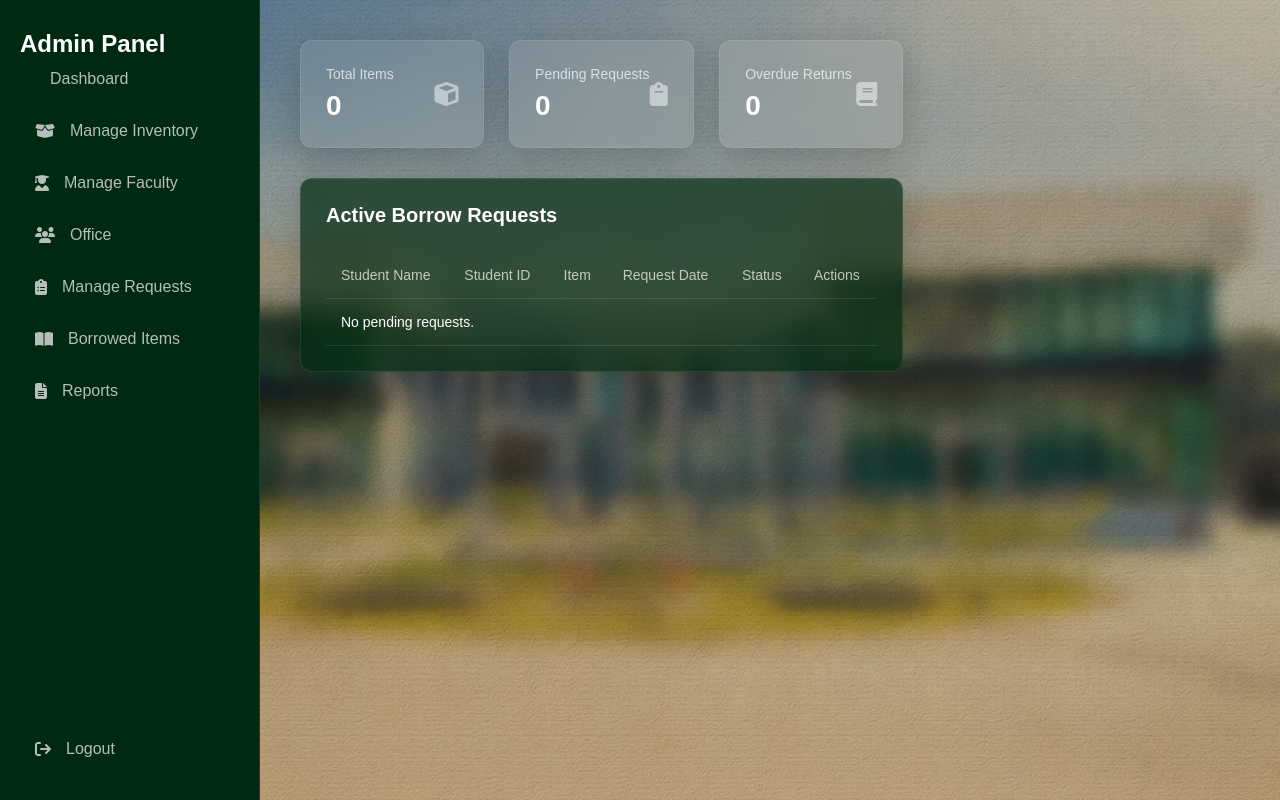
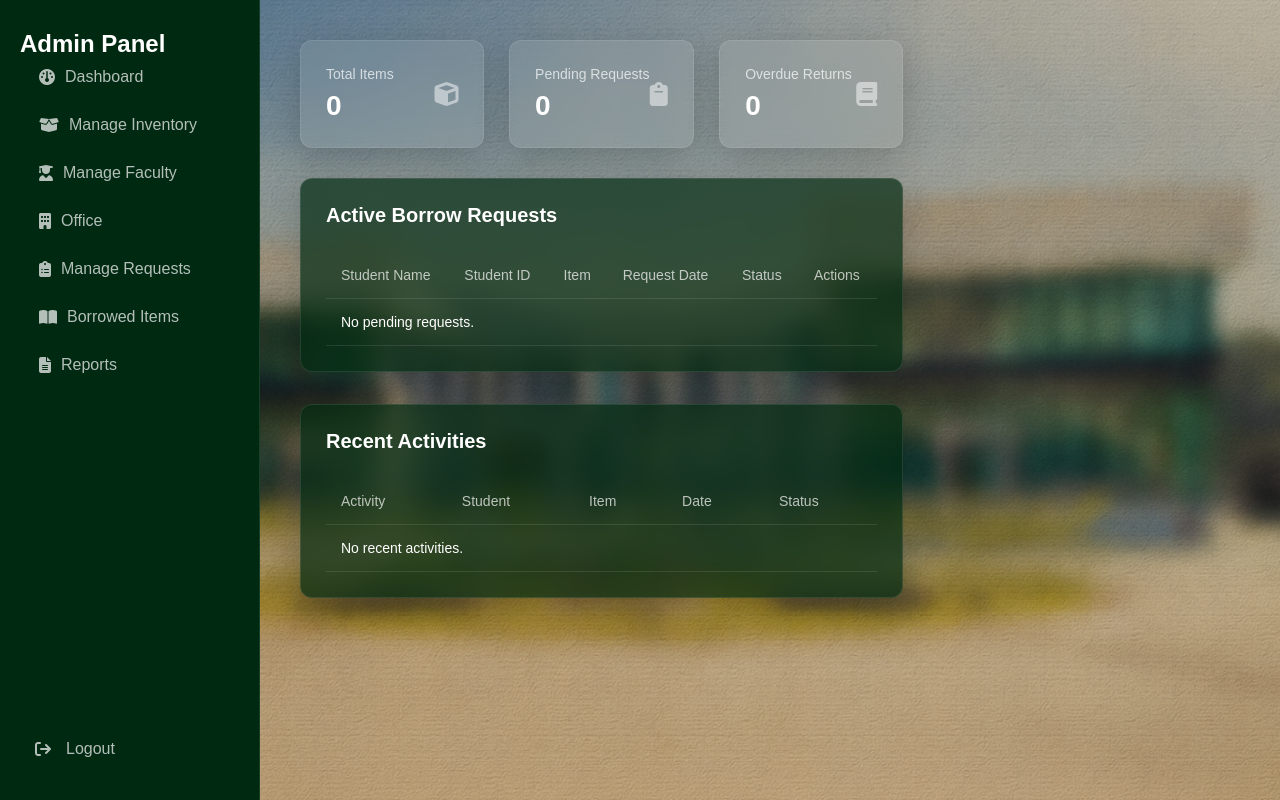
Before and after one commit to CarlJulius/CReaTE_IMS-BTS, a Flask app: page /admin/dashboard in a window 1280 px wide. Run offline with Flask 3, Linux system fonts and the light colour scheme.

Commit message:
completed every route

```diff
--- a/Templates/admin-dashboard.html
+++ b/Templates/admin-dashboard.html
@@ -64,6 +64,66 @@
                 </tbody>
             </table>
         </div>
+        <div class="table-container" style="margin-top: 2rem;">
+            <h2>Recent Activities</h2>
+            <table>
+                <thead>
+                    <tr>
+                        <th>Activity</th>
+                        <th>Student</th>
+                        <th>Item</th>
+                        <th>Date</th>
+                        <th>Status</th>
+                    </tr>
+                </thead>
+                <tbody>
+                    {% for act in recent_activities %}
+                    <tr>
+                        <td>
+                            {% if act.status == 'pending' %}
+                                <i class="fa-solid fa-clock" style="color:#facc15;"></i> Borrow Requested
+                            {% elif act.status == 'approved' %}
+                                <i class="fa-solid fa-circle-check" style="color:#4ade80;"></i> Request Approved
+                            {% elif act.status == 'rejected' %}
+                                <i class="fa-solid fa-circle-xmark" style="color:#f87171;"></i> Request Rejected
+                            {% elif act.status == 'borrowed' %}
+                                <i class="fa-solid fa-hand-holding" style="color:#60a5fa;"></i> Item Borrowed
+                            {% elif act.status == 'returned' %}
+                                <i class="fa-solid fa-rotate-left" style="color:#a78bfa;"></i> Item Returned
+                            {% elif act.status == 'overdue' %}
+                                <i class="fa-solid fa-triangle-exclamation" style="color:#fb923c;"></i> Overdue
+                            {% endif %}
+                        </td>
+                        <td>
+                            <strong>{{ act.student.student_nm }}</strong><br>
+                            <span style="font-size:12px; opacity:0.6;">{{ act.student.student_number }}</span>
+                        </td>
+                        <td>{{ act.inventory.inventory_nm }}</td>
+                        <td>{{ act.request_date.strftime('%Y-%m-%d %H:%M') }}</td>
+                        <td>
+                            {% if act.status == 'pending' %}
+                                <span class="badge pending">Pending</span>
+                            {% elif act.status == 'approved' %}
+                                <span class="badge approved">Approved</span>
+                            {% elif act.status == 'rejected' %}
+                                <span class="badge rejected">Rejected</span>
+                            {% elif act.status == 'borrowed' %}
+                                <span class="badge active-borrow">Borrowed</span>
+                            {% elif act.status == 'returned' %}
+                                <span class="badge returned">Returned</span>
+                            {% elif act.status == 'overdue' %}
+                                <span class="badge overdue">Overdue</span>
+                            {% endif %}
+                        </td>
+                    </tr>
+                    {% else %}
+                    <tr>
+                        <td colspan="5">No recent activities.</td>
+                    </tr>
+                    {% endfor %}
+                </tbody>
+            </table>
+        </div>
 
     </main>
 </body>
--- a/Templates/base.html
+++ b/Templates/base.html
@@ -10,6 +10,15 @@
     <link rel="stylesheet" href="https://cdnjs.cloudflare.com/ajax/libs/font-awesome/6.4.0/css/all.min.css">
 
     <link rel ="icon" type ="image/png" href="{{ url_for('static', filename='img/CSU-logo.png') }}">
+    <script>
+        const currentPath = window.location.pathname;
+        document.querySelectorAll('.nav-links a').forEach(link => {
+            const linkPath = new URL(link.href).pathname;
+            if (currentPath === linkPath || currentPath.startsWith(linkPath) && linkPath !== '/') {
+                link.classList.add('active');
+            }
+        });
+    </script>
 </head>
 <body>
 
@@ -21,10 +30,10 @@
         </div>
 
         <ul class="nav-links">
-            <li><a href="{{ url_for('admin_dashboard') }}"><i class="fa-solid fa-fall-lines"></i> Dashboard</a></li>
+            <li><a href="{{ url_for('admin_dashboard') }}"><i class="fa-solid fa-gauge"></i> Dashboard</a></li>
             <li><a href="{{ url_for('inventory') }}"><i class="fa-solid fa-box-open"></i> Manage Inventory</a></li>
             <li><a href="{{ url_for('faculty') }}"><i class="fa-solid fa-user-graduate"></i> Manage Faculty</a></li>
-            <li><a href="{{ url_for('office') }}"><i class="fa-solid fa-users"></i> Office</a></li>
+            <li><a href="{{ url_for('office') }}"><i class="fa-solid fa-building"></i> Office</a></li>
             <li><a href="{{ url_for('requests') }}"><i class="fa-solid fa-clipboard-list"></i> Manage Requests</a></li>
             <li><a href="{{ url_for('borrowed_items') }}"><i class="fa-solid fa-book-open"></i> Borrowed Items</a></li>
             <li><a href="{{ url_for('reports') }}"><i class="fa-solid fa-file-lines"></i> Reports</a></li>
--- a/app.py
+++ b/app.py
@@ -92,14 +92,26 @@ def admin_dashboard():
         .all()
     )
 
+    # Recent activities - last 10 actions across all statuses
+    recent_activities = (
+        BorrowTracker.query
+        .options(
+            joinedload(BorrowTracker.student),
+            joinedload(BorrowTracker.inventory)
+        )
+        .order_by(BorrowTracker.request_date.desc())
+        .limit(10)
+        .all()
+    )
+
     return render_template(
         'admin-dashboard.html',
         total_items=total_items,
         pending_count=pending_count,
         overdue_count=overdue_count,
-        recent_requests=recent_requests
+        recent_requests=recent_requests,
+        recent_activities=recent_activities
     )
-
 @app.route('/admin/borrowed-items', methods=['GET', 'POST'])
 def borrowed_items():
     from sqlalchemy.orm import joinedload, contains_eager
--- a/static/dashboard.css
+++ b/static/dashboard.css
@@ -83,6 +83,31 @@ body {
 .nav-links a:hover, .nav-links a.active {
     background: rgba(255, 255, 255, 0.15);
     color: white;
+}
+
+.nav-links li a {
+    display: flex;
+    align-items: center;
+    gap: 10px;
+    padding: 10px 16px;
+    border-radius: 6px;
+    color: rgba(255, 255, 255, 0.7);
+    text-decoration: none;
+    transition: all 0.2s ease;
+    border-left: 3px solid transparent;
+}
+
+.nav-links li a:hover {
+    background: rgba(255, 255, 255, 0.08);
+    color: white;
+    border-left: 3px solid #4ade80;
+}
+
+.nav-links li a.active {
+    background: rgba(255, 255, 255, 0.1);
+    color: white;
+    border-left: 3px solid #4ade80;
+    font-weight: 600;
 }
 
 .logout a {
```
Also changed, not shown: Templates/manage-inventory.html (+9 -0 lines).
